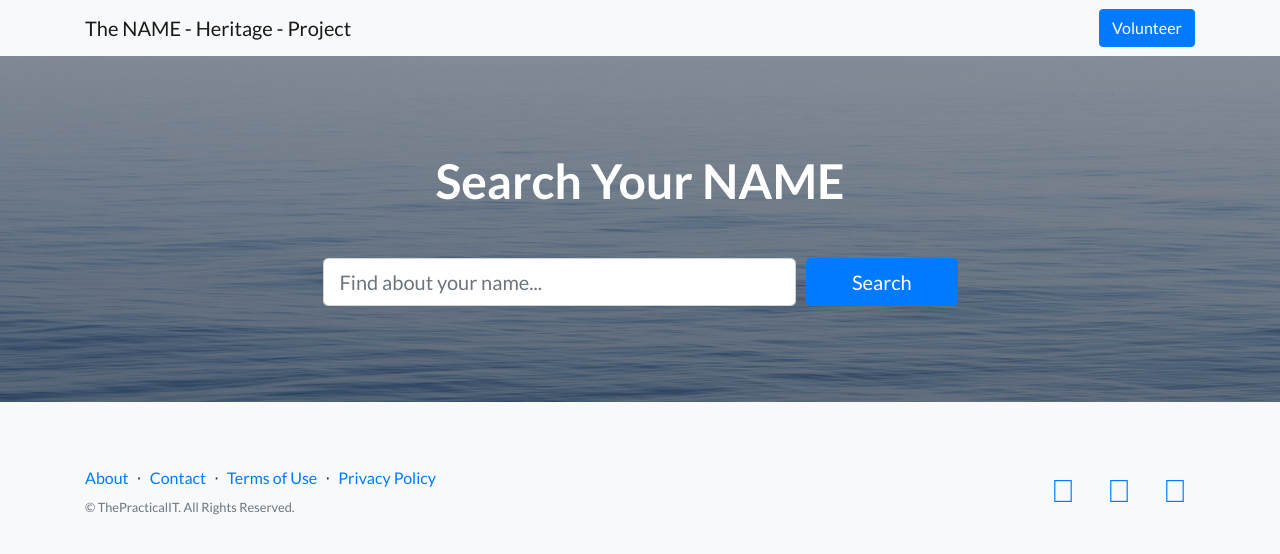
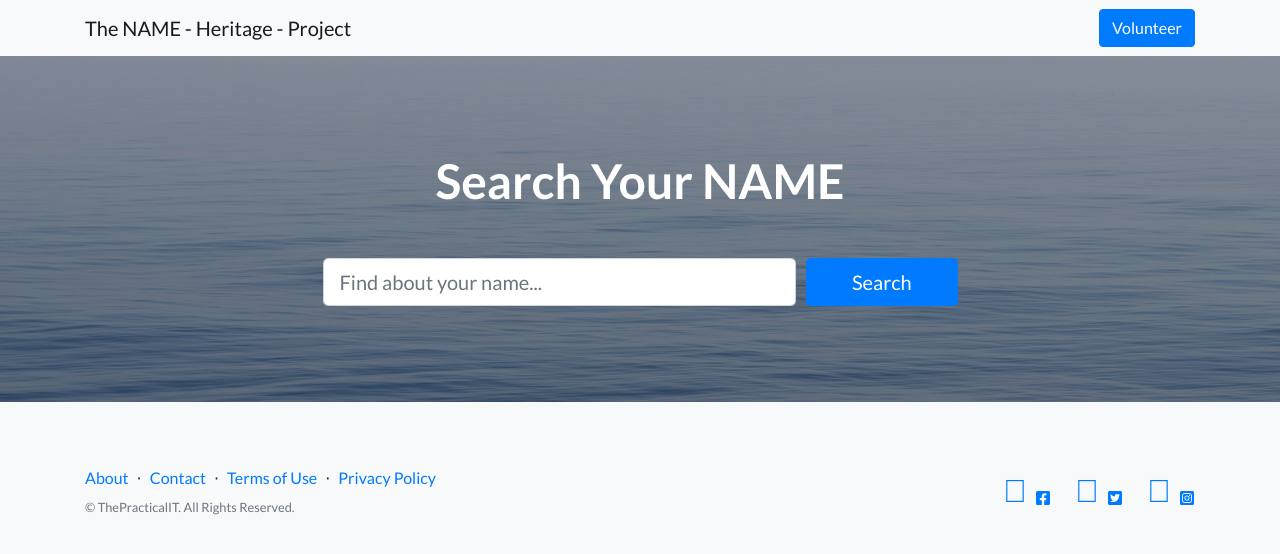
Before and after one commit to redi2/name-project-front, a React (Create React App) app: page / in a window 1280 px wide. Shown: the top 554 px of the page. Built offline with nearby package versions, Linux system fonts and the light colour scheme.

Commit message:
fixing the label of origin language and the label of age range and more

```diff
--- a/package.json
+++ b/package.json
@@ -7,8 +7,12 @@
     "@testing-library/react": "^9.5.0",
     "@testing-library/user-event": "^7.2.1",
     "axios": "^0.20.0",
+    "bootstrap": "^4.5.2",
+    "install": "^0.13.0",
+    "npm": "^6.14.8",
     "react": "^16.13.1",
     "react-dom": "^16.13.1",
+    "react-icons": "^3.11.0",
     "react-router-dom": "^5.2.0",
     "react-scripts": "3.4.3"
   },
--- a/src/App.js
+++ b/src/App.js
@@ -4,7 +4,8 @@
  * @author Practical IT
  */
 import React, { Fragment, useState } from 'react';
-import {BrowserRouter as Router, Switch, Route} from 'react-router-dom';
+import { FaFacebookSquare, FaTwitterSquare, FaInstagramSquare } from "react-icons/fa";
+import { BrowserRouter as Router, Switch, Route } from 'react-router-dom';
 
 import './App.css';
 
@@ -29,15 +30,17 @@ function App() {
 
         <nav className="navbar navbar-light bg-light static-top">
           <div className="container">
-          <a className="navbar-brand" href="#">The NAME - Heritage - Project</a>
-          <a className="btn btn-primary" href="#">Volunteer</a>
+            <a className="navbar-brand" href="/">The NAME - Heritage - Project</a>
+            <a className="btn btn-primary" href="/">Volunteer</a>
           </div>
         </nav>
 
-      {routes.map( ({path, component}) => {
+        {routes.map(({ path, component }) => {
           return (<Route
             path={path} exact
             component={component}
+
+
           />);
         })}
         <footer className="footer bg-light">
@@ -50,7 +53,7 @@ function App() {
                   </li>
                   <li className="list-inline-item">&sdot;</li>
                   <li className="list-inline-item">
-                  <a href="#">Contact</a>
+                    <a href="/">Contact</a>
                   </li>
                   <li className="list-inline-item">&sdot;</li>
                   <li className="list-inline-item">
@@ -66,18 +69,18 @@ function App() {
               <div className="col-lg-6 h-100 text-center text-lg-right my-auto">
                 <ul className="list-inline mb-0">
                   <li className="list-inline-item mr-3">
-                  <a href="#">
-                    <i className="fab fa-facebook fa-2x fa-fw"></i>
+                    <a href="/">
+                      <i className="fab fa-facebook fa-2x fa-fw"></i><FaFacebookSquare />
                     </a>
                   </li>
                   <li className="list-inline-item mr-3">
-                  <a href="#">
-                    <i className="fab fa-twitter-square fa-2x fa-fw"></i>
+                    <a href="/">
+                      <i className="fab fa-twitter-square fa-2x fa-fw"></i><FaTwitterSquare />
                     </a>
                   </li>
                   <li className="list-inline-item">
-                  <a href="#">
-                    <i className="fab fa-instagram fa-2x fa-fw"></i>
+                    <a href="/">
+                      <i className="fab fa-instagram fa-2x fa-fw" textSize="50px"></i><FaInstagramSquare />
                     </a>
                   </li>
                 </ul>
--- a/src/components/landing/landing-parent.js
+++ b/src/components/landing/landing-parent.js
@@ -1,40 +1,41 @@
-import React, { Fragment, useState, useEffect } from 'react';
+import React, { Fragment, useState, useEffect } from "react";
 
-import CreateName from '../../components/name/create-name';
-import Search from '../../components/landing/search';
-import SearchResult from '../../components/landing/search-result';
+import CreateName from "../../components/name/create-name";
+import Search from "../../components/landing/search";
+import SearchResult from "../../components/landing/search-result";
 
 const LandingParent = () => {
-
   const [searchResult, setSearchResult] = useState();
-    const [name, setName] = useState('');
+  const [name, setName] = useState("");
 
   const callBackMe = (data) => {
     setSearchResult(data);
-    }
+  };
 
-    const callNameBack = data => {
-        console.log('name is' + data)
+  const callNameBack = (data) => {
+    console.log("name is" + data);
     setName(data);
-    }
+  };
 
   return (
     <Fragment>
       <header className="masthead text-white text-center">
         <div className="overlay"></div>
         <div className="container">
-
           <Search callBackMe={callBackMe} callNameBack={callNameBack} />
         </div>
       </header>
-            {searchResult != null && searchResult.length > 0 &&
+      {searchResult != null && searchResult.length > 0 && (
         <SearchResult searchResult={searchResult} />
-            }
-            {searchResult != null && searchResult.length == 0 &&
-                <CreateName propName={name} title={`You are the first to add the great name ${name}. Congrats`} />
-            }
+      )}
+      {searchResult != null && searchResult.length === 0 && (
+        <CreateName
+          propName={name}
+          title={`You are the first to add the great name ${name}. Congrats`}
+        />
+      )}
     </Fragment>
-    )
-}
+  );
+};
 
 export default LandingParent;
--- a/src/components/landing/search-result.js
+++ b/src/components/landing/search-result.js
@@ -20,14 +20,14 @@ const SearchResult = ({ searchResult }) => {
                                 </div>
                                 <h3>Meaning</h3>
                                 <p className="lead mb-0">{searchResult.definition != null && searchResult.definition != '' ?
-                                searchResult.definition : <Link to={{pathname: '/more-detail', state: {name: searchResult.name}}}>I know the meaning..</Link>}</p>
+                                    searchResult.definition : <Link to={{ pathname: '/more-detail', state: { name: searchResult.name } }}>I know the meaning..</Link>}</p>
                             </div>
                         </div>
                         <div className="col-lg-4">
                             <div className="features-icons-item mx-auto mb-5 mb-lg-0 mb-lg-3">
                                 <div className="features-icons-icon d-flex">
-                                    <i className={`${searchResult.gender == 'Female' || searchResult.gender == 'Both' ? "icon-user-female m-auto text-primary" : ""}`}></i>
-                                    <i className={`${searchResult.gender == 'Male' || searchResult.gender == 'Both' ? "icon-user m-auto text-primary" : ""}`}></i>
+                                    <i className={`${searchResult.gender === 'Female' || searchResult.gender === 'Both' ? "icon-user-female m-auto text-primary" : ""}`}></i>
+                                    <i className={`${searchResult.gender === 'Male' || searchResult.gender === 'Both' ? "icon-user m-auto text-primary" : ""}`}></i>
                                 </div>
                                 <h3>Applicable for Gender</h3>
                                 <p className="lead mb-0">This name is applicable for {searchResult.gender}</p>
--- a/src/components/name/create-name.js
+++ b/src/components/name/create-name.js
@@ -10,7 +10,7 @@ const CreateName = (props) => {
 
     const [origin_language, setOriginLanguage] = useState("");
 
-    const getLookups = async(url, setter) => {
+    const getLookups = async (url, setter) => {
         try {
             const response = await fetch(url);
             const jsonResponse = await response.json();
@@ -62,10 +62,10 @@ const CreateName = (props) => {
                         <label htmlFor="origin_language">Origin Language</label>
                         <select value={origin_language}
                             onChange={e => setOriginLanguage(e.target.value)} className="form-control" id="origin_language">
-                                <option>Select Origin Language</option>
+                            <option> Origin Language</option>
                             {
-                                allOrigins.map( (origin) => {
-                                return (<option key={origin.origin_id} value={origin.origin_id}>{origin.title}</option>)
+                                allOrigins.map((origin) => {
+                                    return (<option key={origin.origin_id} value={origin.origin_id}>{origin.title}</option>)
                                 })
                             }
                         </select>
@@ -74,7 +74,7 @@ const CreateName = (props) => {
                         <label htmlFor="gender">Gender</label>
                         <select
                             onChange={e => setGender(e.target.value)} className="form-control">
-                                <option value="">Select For which gender this name is for</option>
+                            <option value="">Select For which gender this name is for</option>
                             {allGenders.map((gender) => {
                                 return (<option key={gender.gender_id} value={gender.gender_id}>{gender.title}</option>);
                             })}
@@ -82,7 +82,7 @@ const CreateName = (props) => {
                     </div>
 
                     <button className="btn btn-primary">Create</button>
-                    { redirect ? (<Redirect to={{pathname:"/more-detail", state:{name: name}}}/>) : null }
+                    {redirect ? (<Redirect to={{ pathname: "/more-detail", state: { name: name } }} />) : null}
                 </form>
             </div>
         </Fragment>
```
Also changed, not shown: src/components/name/more-detail.js (+16 -16 lines), 1 other file (tests, documents, lock files or other folders). Lines whose indentation alone changed are shown as unchanged.
